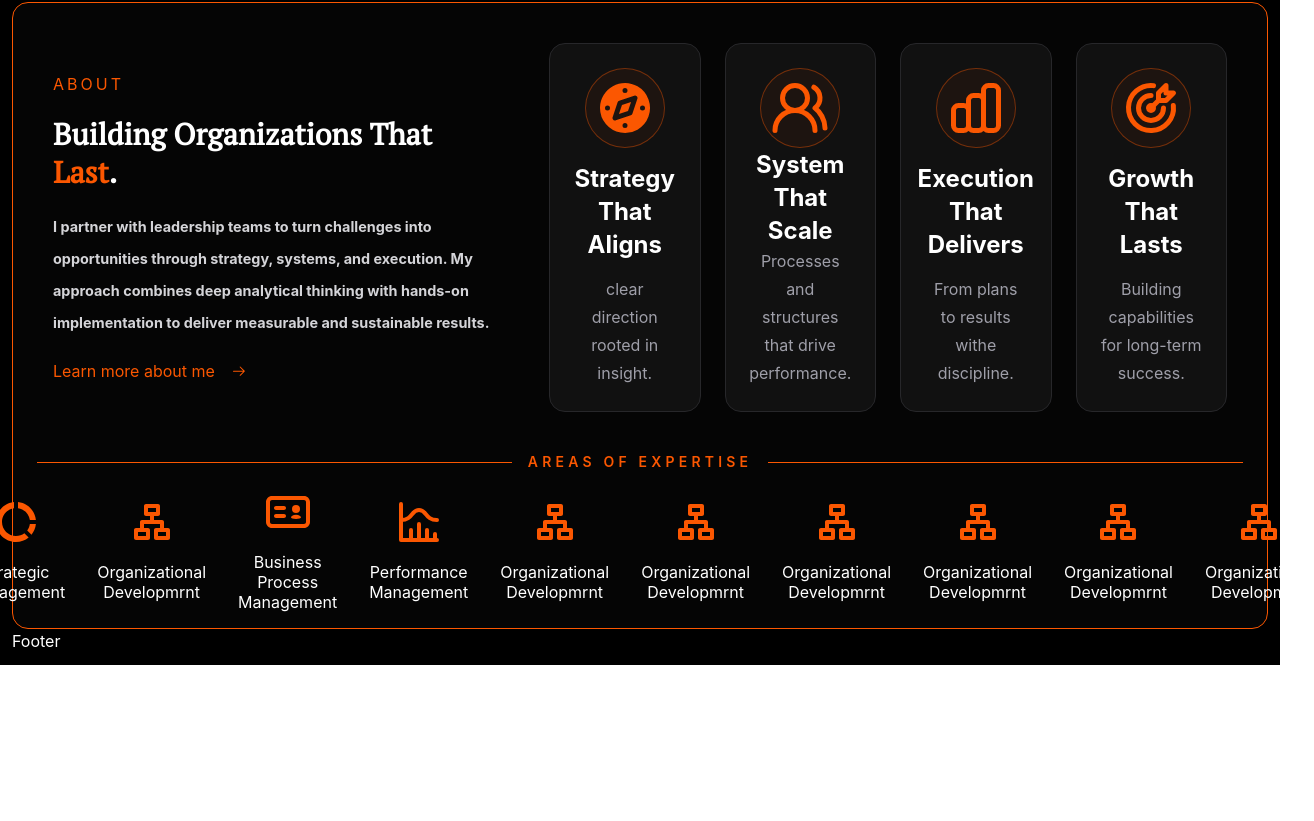
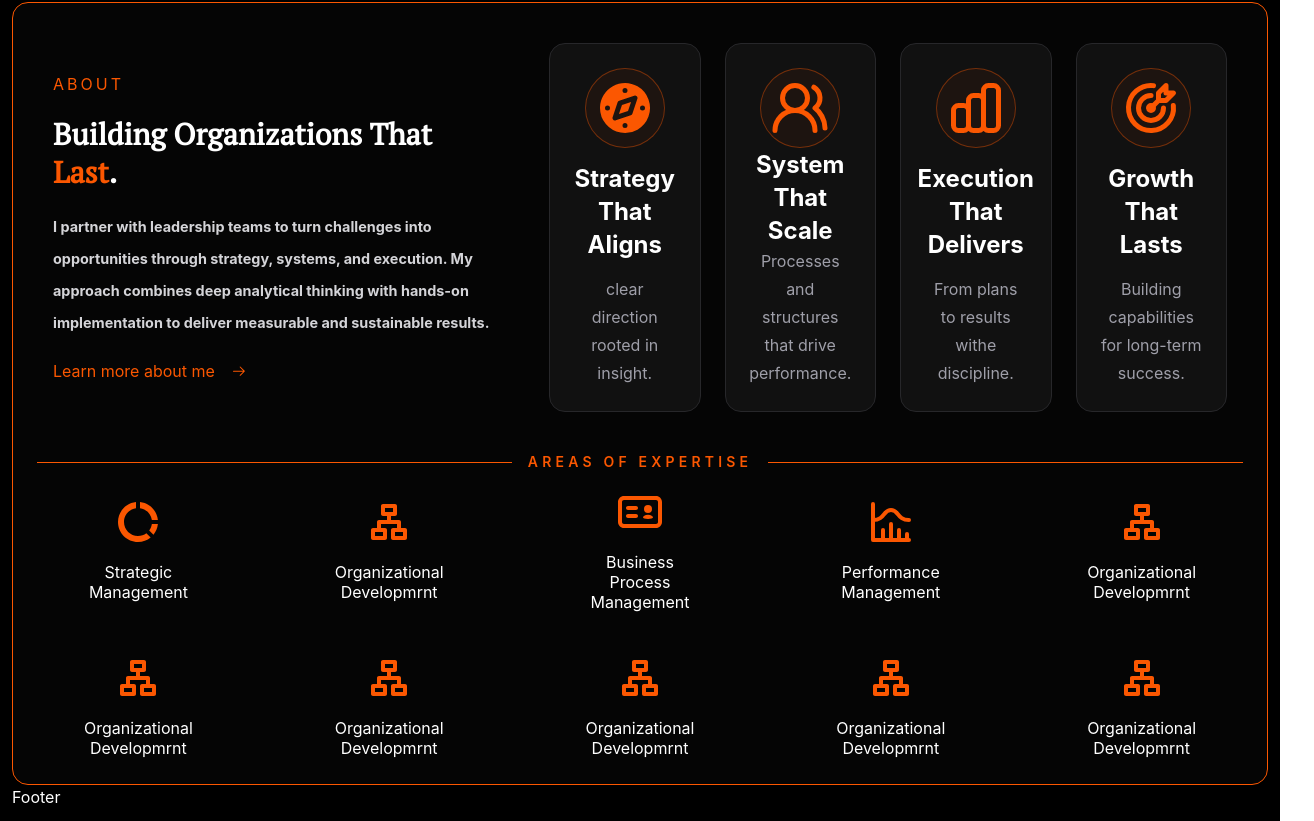
Before and after one commit to MostafaAhmadi77/javad-nasr-portfolio, a React (Vite) app: page / in a window 1280 px wide. Shown: the part 650-1471 px from the top of the page, 1314 px wide, since content can reach past the window. Before the commit the page ends 1315 px from the top, so only its background shows below. Built offline with nearby package versions, Linux system fonts and the light colour scheme.

Commit message:
edit responsiv

```diff
--- a/src/index.css
+++ b/src/index.css
@@ -31,7 +31,7 @@
     --font-family-GreatVibesRegular:"GreatVibes-Regular",sans-serif;
     --font-family-PTSerif-Regular:"PTSerif-Regular", sans-serif;
     --breakpoint-ss: 25rem ;
-    --breakpoint-lgg: 80rem
+    --breakpoint-lgg: 84rem
 }
 
 ::-webkit-scrollbar {
```
